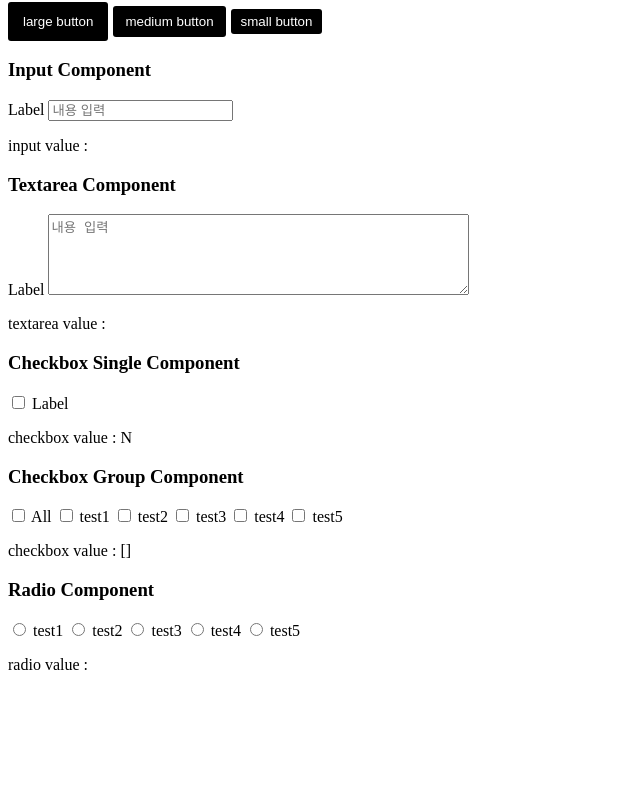
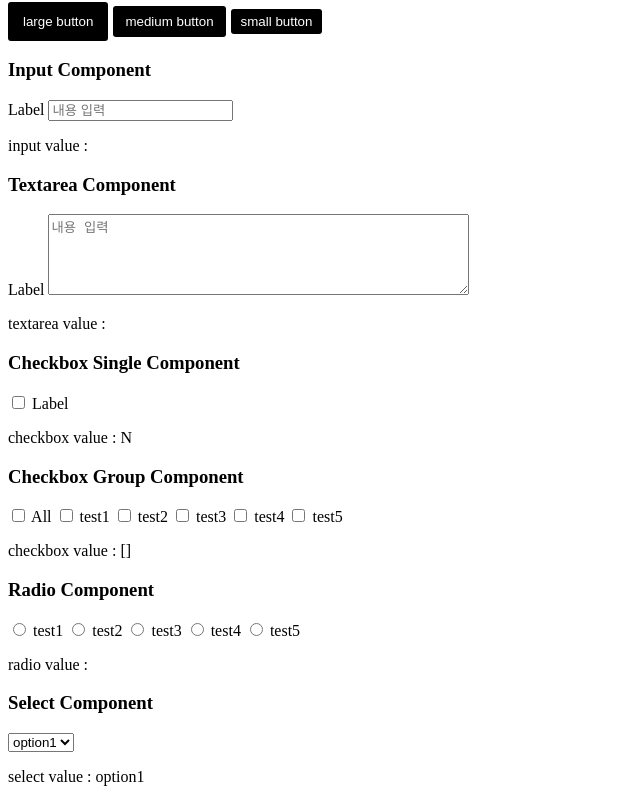
Before and after one commit to wknowpark797/vue2-basic-custom, a Vue app in the folder vue2-basic-custom/: page /dev/document in a window 1280 px wide. Shown: the part 254-1056 px from the top of the page, without its empty margins (0-640 px from the left). Before the commit the page ends 944 px from the top, so only its background shows below. Built offline with nearby package versions, Linux system fonts and the light colour scheme.

Commit message:
select 컴포넌트 추가

```diff
--- a/vue2-basic-custom/src/components/DevDocument.vue
+++ b/vue2-basic-custom/src/components/DevDocument.vue
@@ -96,6 +96,15 @@
             <p>radio value : {{ radioValue }}</p>
         </div>
 
+        <!-- Select -->
+        <div class="group-box">
+            <h3>Select Component</h3>
+
+            <SelectComp v-model="selectValue"
+                        :options="selectOptions" />
+            <p>select value : {{ selectValue }}</p>
+        </div>
+
     </div>
 </template>
 
@@ -124,6 +133,13 @@
                     { label: 'test3', value: 'test3' },
                     { label: 'test4', value: 'test4' },
                     { label: 'test5', value: 'test5' }
+                ],
+
+                selectValue: 'option1',
+                selectOptions: [
+                    { text: 'option1', value: 'option1' },
+                    { text: 'option2', value: 'option2' },
+                    { text: 'option3', value: 'option3' }
                 ]
             }
         },
--- /dev/null
+++ b/vue2-basic-custom/src/components/common/SelectComp.vue
@@ -0,0 +1,48 @@
+<!--
+    [ Select Component ]
+ -->
+
+<template>
+    <select v-model="compValue"
+            @change="onChange">
+        <option v-for="(select, idx) in options"
+                :key="idx"
+                :value="select.value">
+            {{ select.text }}
+        </option>
+    </select>
+</template>
+
+<script>
+    export default {
+        name: 'SelectComp',
+        model: {
+            prop: 'value',
+            event: 'change'
+        },
+        data() {
+            return {
+                compValue: this.value
+            }
+        },
+        props: {
+            value: {
+                type: String,
+                default: ''
+            },
+            options: {
+                type: Array,
+                default: () => []
+            }
+        },
+        methods: {
+            onChange(event) {
+                this.$emit('change', event.target.value);
+            }
+        }
+    }
+</script>
+
+<style lang="scss" scoped>
+
+</style>
--- a/vue2-basic-custom/src/plugins/global-components.js
+++ b/vue2-basic-custom/src/plugins/global-components.js
@@ -5,6 +5,7 @@ import TextareaComp from '../components/common/TextareaComp'
 import CheckSingleComp from '../components/common/CheckSingleComp'
 import CheckGroupComp from '../components/common/CheckGroupComp'
 import RadioComp from '../components/common/RadioComp'
+import SelectComp from '../components/common/SelectComp'
 
 const GlobalComponents = {
     install(Vue) {
@@ -14,6 +15,7 @@ const GlobalComponents = {
         Vue.component(CheckSingleComp.name, CheckSingleComp)
         Vue.component(CheckGroupComp.name, CheckGroupComp)
         Vue.component(RadioComp.name, RadioComp)
+        Vue.component(SelectComp.name, SelectComp)
     }
 }
 
```
